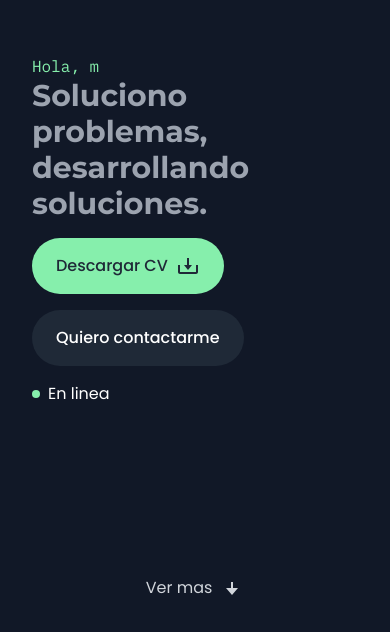
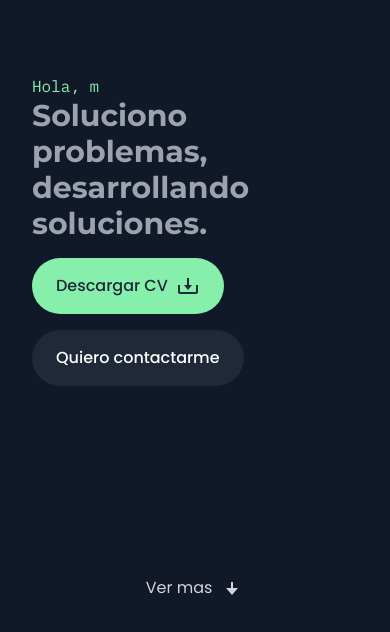
Before and after one commit to FrancoMartino/portfolio, a React (Create React App) app: page / in a window 390 px wide. Shown: the part 212-844 px from the top of the page. Built offline with nearby package versions, Linux system fonts and the light colour scheme.

Commit message:
Fixed online span on mobile

```diff
--- a/src/components/sections/Presentation/Presentation.tsx
+++ b/src/components/sections/Presentation/Presentation.tsx
@@ -21,7 +21,7 @@
           }}
         />
         <Button label="Quiero contactarme" secondary />
-        <span className="flex gap-2 items-center">
+        <span className="gap-2 items-center md:flex hidden">
           <div className="w-2 h-2 rounded-full bg-green-300" />
           En linea
         </span>
```
